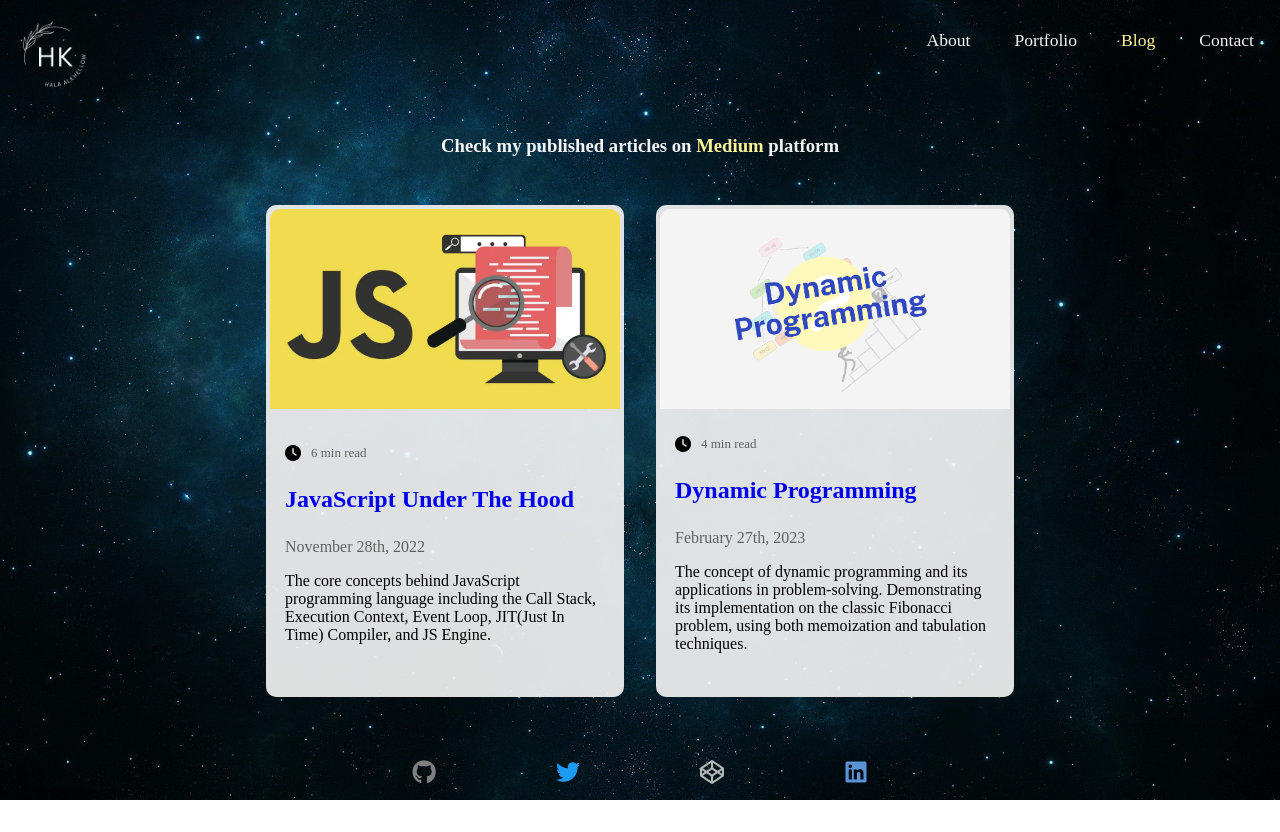
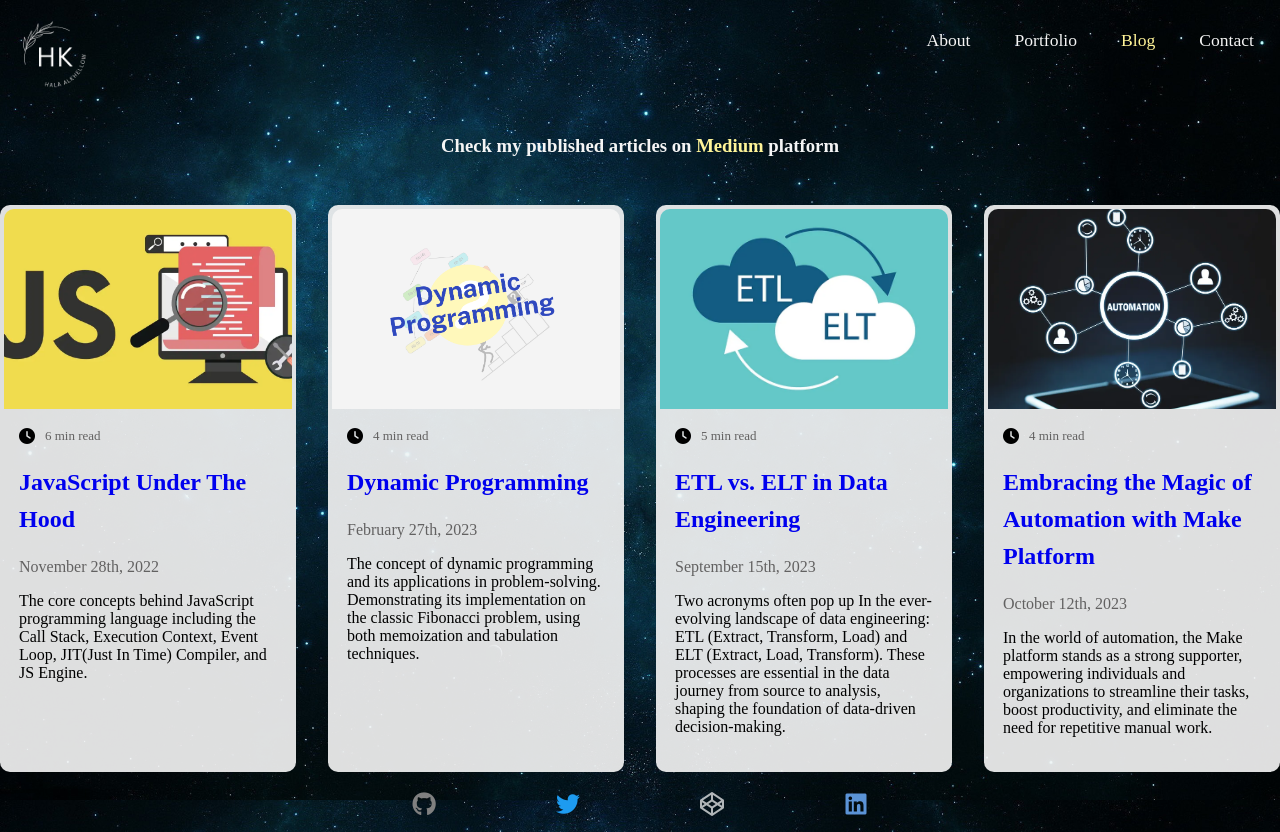
Before and after one commit to halakhellow/portfolio, a React (Create React App) app: page /portfolio/blog in a window 1280 px wide. Before the commit the page ends 800 px from the top, so only its background shows below. Built offline with nearby package versions, Linux system fonts and the light colour scheme; a web font is replaced by a local one.

Commit message:
add new components for the new blog posts

```diff
--- a/src/pages/BlogPage/BlogPage.js
+++ b/src/pages/BlogPage/BlogPage.js
@@ -5,6 +5,8 @@
 
 import JavaScriptUnderTheHood from "./thumbnails/javascript-under-the-hood.png";
 import dynamicProgramming from "./thumbnails/dynamic-programming.png";
+import etlElt from "./thumbnails/etl-elt.png";
+import makeAutomation from "./thumbnails/make-automation.png";
 
 import "./BlogPage.css";
 import BlogCard from "../../components/BlogCard/BlogCard";
@@ -36,6 +38,22 @@
             time="4"
             date="February 27th, 2023"
           />
+          <BlogCard
+            imgSrc={etlElt}
+            title="ETL vs. ELT in Data Engineering"
+            description="Two acronyms often pop up In the ever-evolving landscape of data engineering: ETL (Extract, Transform, Load) and ELT (Extract, Load, Transform). These processes are essential in the data journey from source to analysis, shaping the foundation of data-driven decision-making."
+            link="https://medium.com/@halakhellow/etl-vs-elt-in-data-engineering-extract-transform-load-5f3fafeac576"
+            time="5"
+            date="September 15th, 2023"
+          />
+          <BlogCard
+            imgSrc={makeAutomation}
+            title="Embracing the Magic of Automation with Make Platform"
+            description="In the world of automation, the Make platform stands as a strong supporter, empowering individuals and organizations to streamline their tasks, boost productivity, and eliminate the need for repetitive manual work."
+            link="https://medium.com/@halakhellow/embracing-the-magic-of-automation-with-make-platform-6774af24d6da"
+            time="4"
+            date="October 12th, 2023"
+          />
         </div>
       </div>
       <Footer />
```
